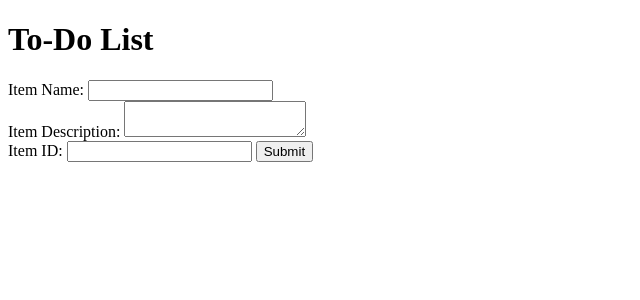
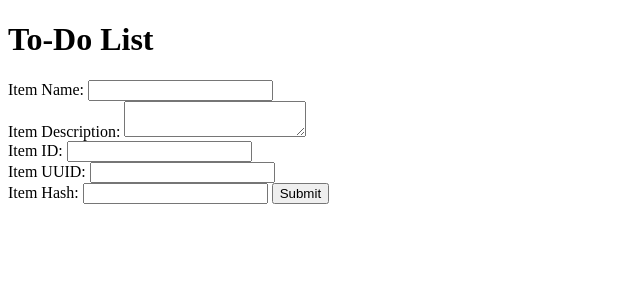
Before and after one commit to mayurbadgujar/flask-mongoDB, a Flask app: page /todo in a window 1280 px wide. Shown: the top 300 px of the page, without its empty margins (0-640 px from the left). Run offline with Flask 3, Linux system fonts and the light colour scheme.

Commit message:
re-commit for item id

```diff
--- a/app.py
+++ b/app.py
@@ -47,8 +47,10 @@ def todoitem():
     itemName = request.form.get('itemName')
     description = request.form.get('itemDescription')
     itemID=request.form.get('itemID')
+    itemUUID= request.form.get("itemUUID")
+    itemHash=request.form.get("itemHash")
     # Insert data into MongoDB
-    data = {"itemName": itemName, "itemDescription": description, "itemID":itemID}
+    data = {"itemName": itemName, "itemDescription": description, "itemID":itemID, "itemUUID":itemUUID,"itemHash":itemHash}
     collection.insert_one(data)
 
     # Redirect to success page
--- a/templates/todo.html
+++ b/templates/todo.html
@@ -16,6 +16,12 @@
         <br>
         <label for="itemID">Item ID:</label>
         <input type="text" id="itemID" name="itemID" required>
+        <br>
+        <label for="itemUUID">Item UUID:</label>
+        <input type="text" id="itemUUID" name="itemUUID" required>
+        <br>
+        <label for="itemHash">Item Hash:</label>
+        <input type="text" id="itemHash" name="itemHash" required>
         <button type="submit">Submit</button>
     </form>
 </body>
```
